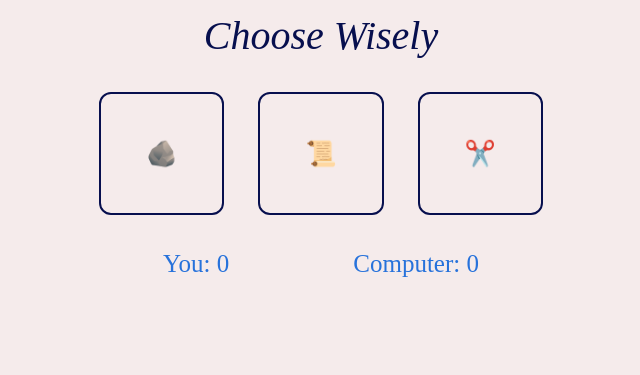
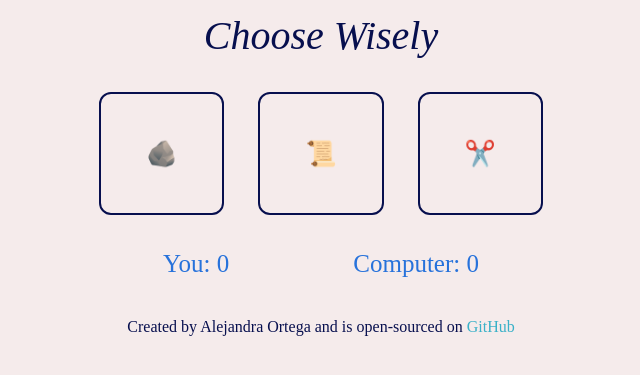
Before and after one commit to AlejandraO1/rock-paper-scissors-app, a plain HTML site: page index.html in a window 1280 px wide. Shown: the part 113-488 px from the top of the page, without its empty margins (319-959 px from the left). Drawn offline with Linux system fonts and the light colour scheme.

Commit message:
Added a footer to the GitHub repository

```diff
--- a/index.html
+++ b/index.html
@@ -20,6 +20,14 @@
       <div class="computer">Computer: <span id="computer-score">0</span></div>
       <div><span id="results-phrase"></span></div>
     </div>
+    <footer>
+      Created by Alejandra Ortega and is open-sourced on
+      <a
+        href="https://github.com/AlejandraO1/rock-paper-scissors-app"
+        target="_blank"
+        >GitHub</a
+      >
+    </footer>
     <script src="app.js"></script>
   </body>
 </html>
--- a/styles.css
+++ b/styles.css
@@ -29,6 +29,22 @@ button:hover {
   background-color: #070f4e;
 }
 
+footer {
+  text-align: center;
+  color: #070f4e;
+  padding: 25px;
+}
+
+footer a {
+  color: #3ab1c8;
+  text-decoration: none;
+  transition: all 200ms ease-in-out;
+}
+
+footer a:hover {
+  color: #070f4e;
+}
+
 .choices {
   text-align: center;
 }
```
